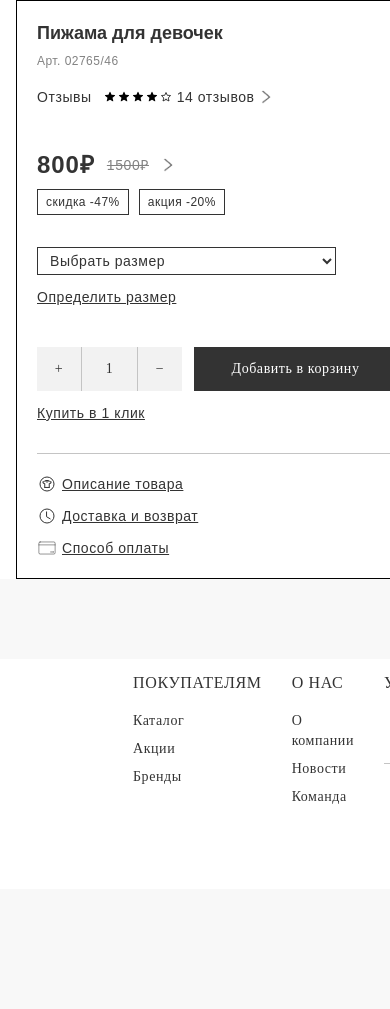
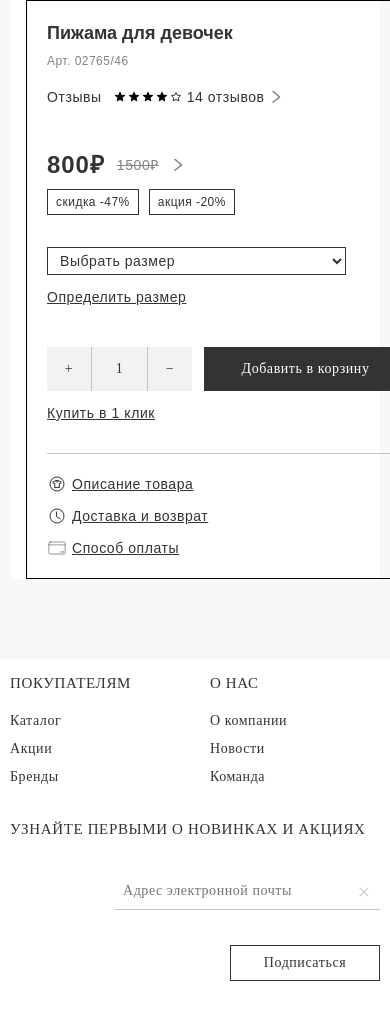
Before and after one commit to Dimalogin/test-project-keyClient, a plain HTML site: page keyclient/index.html in a window 390 px wide. Shown: the part 949-1958 px from the top of the page. Before the commit the page ends 1838 px from the top, so only its background shows below. Drawn offline with Linux system fonts and the light colour scheme.

Commit message:
feat: add adaptive header and footer

```diff
--- a/keyclient/index.html
+++ b/keyclient/index.html
@@ -10,6 +10,7 @@
     <div class="wrapper">
       <header class="header">
         <div class="header__container container">
+          <div class="header__body">
             <a href="" class="header__logo">logo</a>
             <div class="header__menu menu">
               <nav class="menu__icons icons">
@@ -76,6 +77,7 @@
                         <a class="links__link" href="#contacts">выход</a>
                       </li>
                     </ul>
+                  </div>
                 </div>
               </div>
             </div>
@@ -249,6 +251,7 @@
                   </ul>
                 </div>
               </div>
+
               <div class="footer__column">
                 <div class="footer__label">О нас</div>
                 <div class="footer__menu menu-footer">
@@ -265,6 +268,7 @@
                   </ul>
                 </div>
               </div>
+
               <div class="footer__column">
                 <div class="footer__label">
                   Узнайте первыми о новинках и акциях
--- a/keyclient/style.css
+++ b/keyclient/style.css
@@ -187,8 +187,14 @@ body {
   max-width: 1440px;
   margin: 0px auto;
   box-sizing: content-box;
+  padding: 0px 20px;
 }
 
+@media (max-width: 570px) {
+  .container {
+    padding: 0px 10px;
+  }
+}
 
 main {
   flex: 1 1 auto;
--- a/keyclient/styles/footer.css
+++ b/keyclient/styles/footer.css
@@ -3,25 +3,56 @@
 }
 
 .footer__body {
-  padding: 12px 133px 34px 133px;
+  padding: 12px 143px 34px 143px;
+
+}
+
+@media (max-width: 1150px) {
+  .footer__body {
+    padding: 12px 0px 34px 0px;
+  }
 }
 
 .footer__row {
   min-height: 184px;
+  display: flex;
+  margin: 0px -15px;
+}
 
-  display: flex;
-
-  margin: 0px -15px;
+@media (max-width: 870px) {
+  .footer__row {
+    flex-wrap: wrap;
+  }
 }
 
 .footer__column {
   flex: 0 1 33.3333%;
   padding: 0px 15px;
+
+}
+
+@media (max-width: 870px) {
+  .footer__column {
+    flex: 0 1 50%;
+    padding: 0px 15px;
+
+  }
+
+  .footer__column:last-child {
+    flex: 0 1 100%;
+    margin: 30px 0px 0px 0px;
+  }
+}
+
+.footer__catalog {
+  display: flex;
+  flex-direction: row;
+  justify-content: space-between;
 }
 
 .footer__label {
   color: #333;
-  font-size: 16px;
+  font-size: 15px;
   font-family: Open, "sans-serif";
   font-style: normal;
   font-weight: 400;
@@ -53,6 +84,19 @@
   flex-direction: column;
   padding: 16px 0px 0px 0px;
   align-items: flex-end;
+
+}
+
+@media (max-width: 870px) {
+  .footer__form {
+    align-items: center;
+  }
+}
+
+@media (max-width: 570px) {
+  .footer__form {
+    align-items: flex-end;
+  }
 }
 
 .form-footer__email {
@@ -71,6 +115,12 @@
   font-weight: 400;
   line-height: 20px;
   letter-spacing: 0.56px;
+}
+
+@media (max-width: 570px) {
+  .email__input {
+    min-width: 265px;
+  }
 }
 
 .email__btn-close {
--- a/keyclient/styles/header.css
+++ b/keyclient/styles/header.css
@@ -4,12 +4,11 @@
   position: relative;
 }
 
-.header__container {
+.header__body {
   display: flex;
   min-height: 44px;
   align-items: center;
   justify-content: space-between;
-  padding: 0px 26px;
 }
 
 .header__logo {
```
Lines whose indentation alone changed are shown as unchanged.
